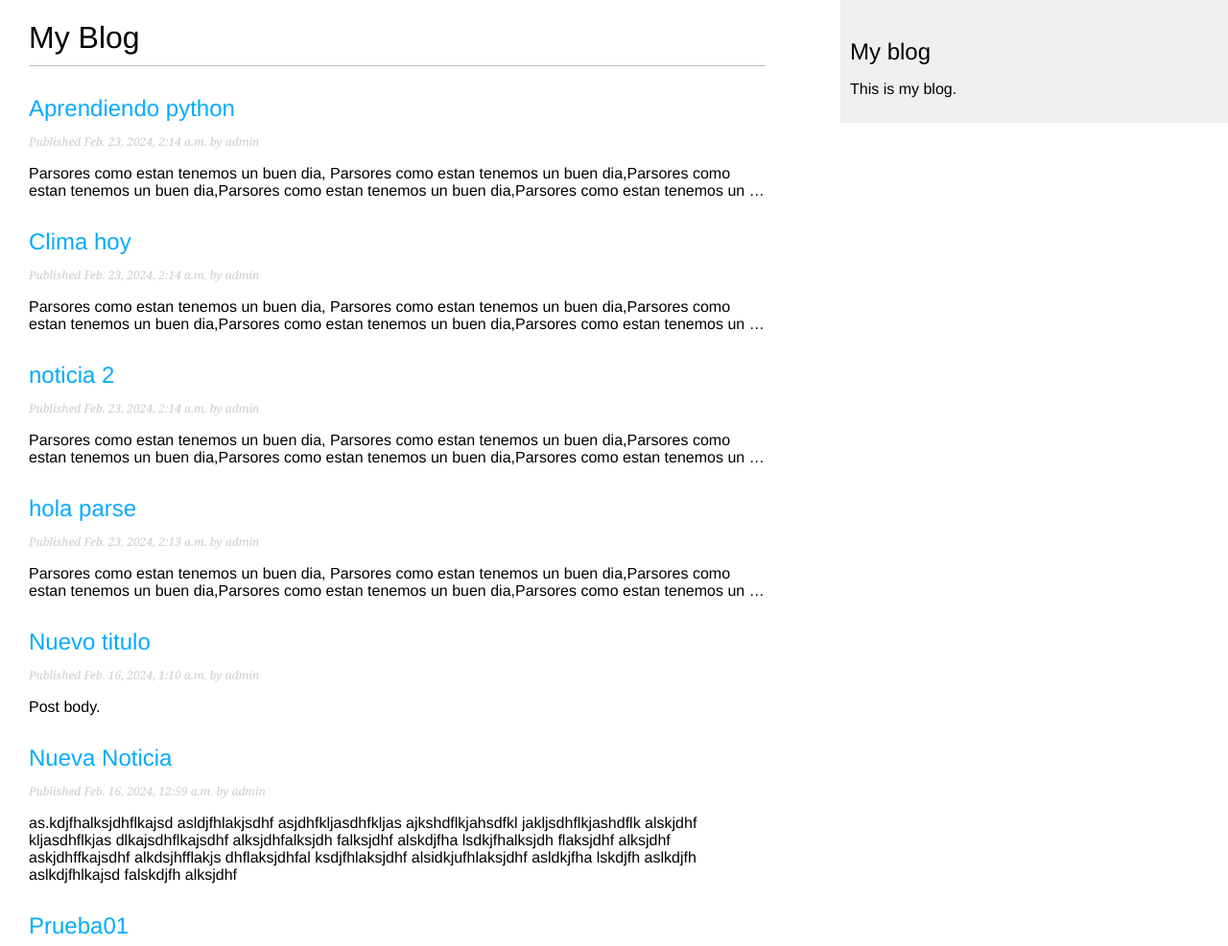
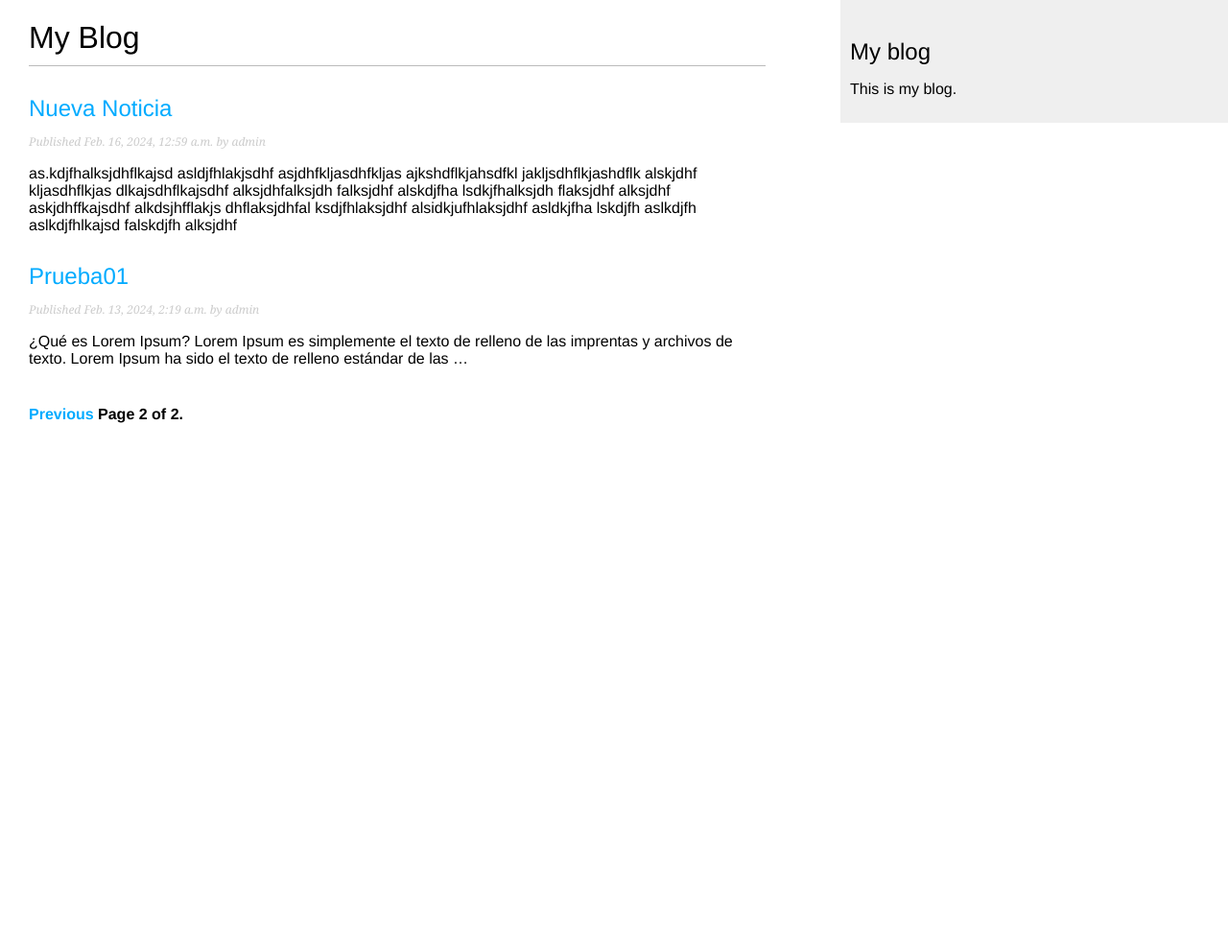
Before and after one commit to Mart1nRH716/DJ_proyecto01, a Django app: page /blog/?page=2 in a window 1280 px wide. Shown: the top 986 px of the page at 96% size. After the commit the page ends 441 px from the top, so only its background shows below. Run offline with Django 5.2, Linux system fonts and the light colour scheme; data comes from the database, SQL or seed files in the repository; both versions use the stored data as it was after the commit.

Commit message:
Agregue paginacion, SEO y creo que ya

```diff
--- a/mysite/blog/models.py
+++ b/mysite/blog/models.py
@@ -1,6 +1,7 @@
 from django.utils import timezone
 from django.db import models
 from django.contrib.auth.models import User
+from django.urls import reverse
 
 # Create your models here.
 
@@ -24,7 +25,8 @@ class Post(models.Model):
         PUBLISHED = 'PB', 'Published'
 
     title = models.CharField(max_length=250)
-    slug = models.SlugField(max_length=250) #Este es como un varchar de hecho se traduce en asi en la base de datos
+    slug = models.SlugField(max_length=250,unique_for_date='publish') #Este es como un varchar de hecho se traduce en asi en la base de datos
+    #El atributyo de unique for date  garantiza que el slug sea único para cada fecha de publicación. Esto significa que dos publicaciones con la misma fecha de publicación no pueden tener el mismo slug
     author = models.ForeignKey(User, on_delete=models.CASCADE,related_name='blog_posts') #Esta VA SER LA relacion muchos a uno e iportamos la clase user ya definida por django
     body = models.TextField()
     publish = models.DateTimeField(default=timezone.now)
@@ -43,4 +45,9 @@ class Post(models.Model):
     def __str__(self):
         return self.title
 
+    def get_absolute_url(self):
+        #   La funcion reverse construiye la url de manera dinamica, lo que esto hace es esto: <a href="{% url 'blog:post_detail' post.id %}">, \
+        #ahora ya nadamas se llama a la funcion
+        return reverse('blog:post_detail',args=[self.publish.year, self.publish.month, self.publish.day, self.slug])
+
 #Una vez termninado se jhacen las migraciones
--- a/mysite/blog/templates/blog/post/list.html
+++ b/mysite/blog/templates/blog/post/list.html
@@ -4,7 +4,7 @@
     <h1>My Blog</h1>
     {% for post in posts %}
         <h2>
-            <a href="{% url 'blog:post_detail' post.id %}">
+            <a href="{{ post.get_absolute_url }}">
             {{ post.title }}
             </a>
         </h2>
@@ -13,4 +13,6 @@
         </p>
         {{ post.body|truncatewords:30|linebreaks }}
     {% endfor %}
+    <!-- Los posts/ se puyede pasar como parametros -->
+    {% include "pagination.html" with page=posts %}
 {% endblock %}
--- /dev/null
+++ b/mysite/blog/templates/pagination.html
@@ -0,0 +1,13 @@
+<div class="pagination">
+  <span class="step-links">
+    {% if page.has_previous %}
+    <a href="?page={{ page.previous_page_number }}">Previous</a>
+    {% endif %}
+    <span class="current">
+      Page {{ page.number }} of {{ page.paginator.num_pages }}.
+    </span>
+    {% if page.has_next %}
+    <a href="?page={{ page.next_page_number }}">Next</a>
+    {% endif %}
+  </span>
+</div>
--- a/mysite/blog/urls.py
+++ b/mysite/blog/urls.py
@@ -8,5 +8,7 @@ app_name = 'blog'
 
 urlpatterns = [
     path('', views.post_list, name='post_list'),
-    path('<int:id>/', views.post_detail, name='post_detail'),
+    # path('<int:id>/', views.post_detail, name='post_detail'), Si cambiamos este, tenemos que cambiar la vista para mostrar los
+    #parametros
+    path('<int:year>/<int:month>/<int:day>/<slug:post>/', views.post_detail, name='post_detail'),
 ]
--- a/mysite/blog/views.py
+++ b/mysite/blog/views.py
@@ -1,17 +1,21 @@
 from django.shortcuts import render, get_object_or_404
 from .models import Post
 from django.http import Http404
+from django.core.paginator import Paginator
 # Create your views here.
 
 def post_list(request):
-    posts = Post.published.all() #Este es el administrador que definimos
+    post_list = Post.published.all() #Este es el administrador que definimos
+    paginator = Paginator(post_list, 5) # Pagination con 3 posts por pagina, recibe la funcion
+    page_number = request.GET.get('page', 1) #El numero de paginacion por parametro si no llega nada, lo mandamos al inicio
+    posts = paginator.page(page_number)
     return render(request,'blog/post/list.html',{'posts': posts}) # renderizar plantillas HTML con datos dinámicos
 
-def post_detail(request, id):
+def post_detail(request, year, month, day, post):
     # Se puede hacer asi o
     # try:
     #     post = Post.published.get(id=id)
     # except Post.DoesNotExist:
     #     raise Http404("No Post found.")
-    post = get_object_or_404(Post,id=id,status=Post.Status.PUBLISHED)
-    return render(request,'blog/post/detail.html',{'post': post})
+    post = get_object_or_404(Post, status=Post.Status.PUBLISHED, slug=post, publish__year=year, publish__month=month, publish__day=day)
+    return render(request,'blog/post/detail.html',{'post': post}) #Aqui todas entran al directorio templates/blog/post y asi nos vamos
--- a/mysite/mysite/settings.py
+++ b/mysite/mysite/settings.py
@@ -23,6 +23,7 @@ BASE_DIR = Path(__file__).resolve().parent.parent
 SECRET_KEY = 'django-insecure-3+_c73qv+tce4+i2vf0(yl^i+d%t%hj6vt&7ks+79-8t_%%#*@'
 
 # SECURITY WARNING: don't run with debug turned on in production!
+#Cierto, hay que pasarla a false cuandop s e suba
 DEBUG = True
 
 ALLOWED_HOSTS = []
--- a/mysite/mysite/urls.py
+++ b/mysite/mysite/urls.py
@@ -17,7 +17,6 @@ Including another URLconf
 from django.contrib import admin
 from django.urls import include, path
 
-app_name = 'blog'
 
 urlpatterns = [
     path('admin/', admin.site.urls),
```
Also changed, not shown: mysite/blog/templates/blog/post/detail.html (+9 -0 lines), mysite/blog/migrations/0002_alter_post_slug.py (added), mysite/db.sqlite3.
